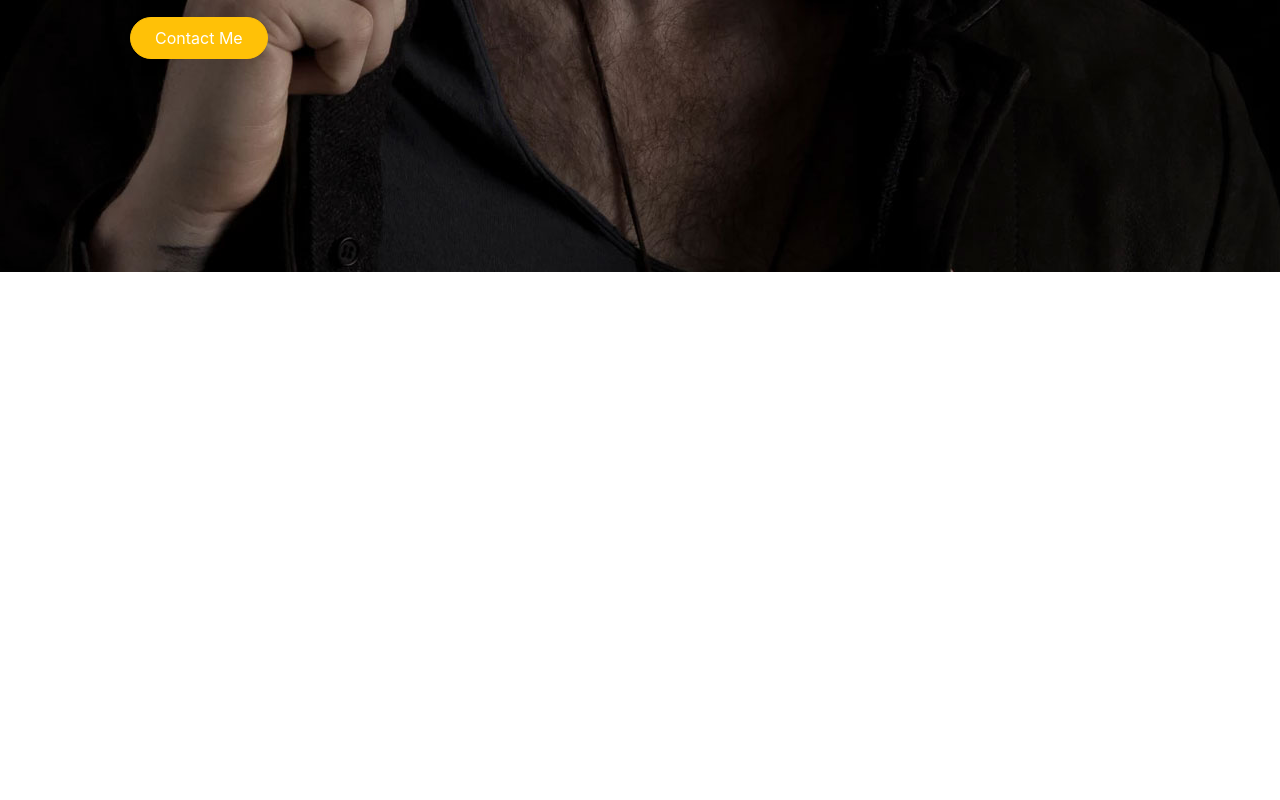
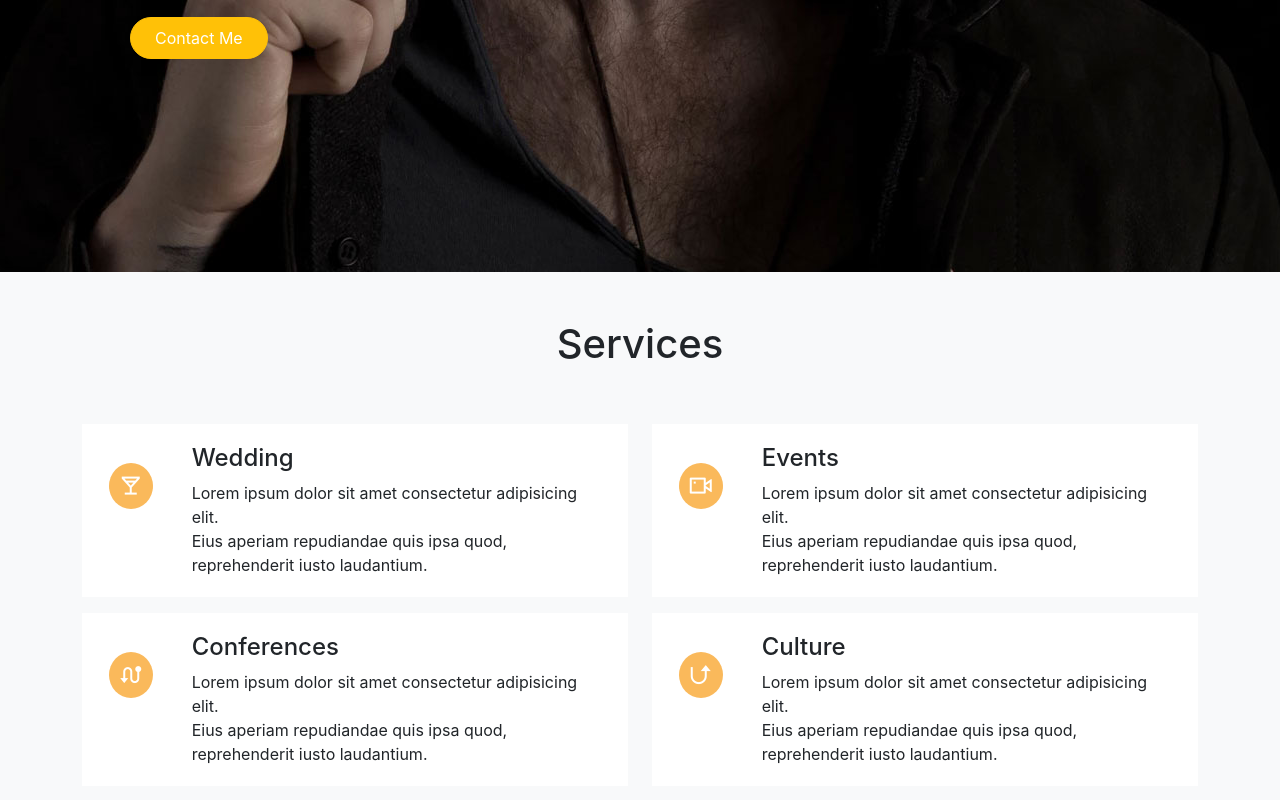
Before and after one commit to saadawan109/portfoliofirst, a React (Create React App) app: page / in a window 1280 px wide. Shown: the part 528-1328 px from the top of the page. Before the commit the page ends 864 px from the top, so only its background shows below. Built offline with nearby package versions, Linux system fonts and the light colour scheme.

Commit message:
Create Service Credo Section

```diff
--- a/public/index.html
+++ b/public/index.html
@@ -10,6 +10,10 @@
       content="Web site created using create-react-app"
     />
     <link rel="apple-touch-icon" href="%PUBLIC_URL%/logo192.png" />
+    <link
+      href="https://cdn.jsdelivr.net/npm/remixicon@4.2.0/fonts/remixicon.css"
+      rel="stylesheet"
+    />
     <!--
       manifest.json provides metadata used when your web app is installed on a
       user's mobile device or desktop. See https://developers.google.com/web/fundamentals/web-app-manifest/
@@ -25,7 +29,12 @@
       Learn how to configure a non-root public URL by running `npm run build`.
     -->
     <title>Saad Portfolio</title>
-    <link href="https://cdn.jsdelivr.net/npm/bootstrap@5.3.3/dist/css/bootstrap.min.css" rel="stylesheet" integrity="sha384-QWTKZyjpPEjISv5WaRU9OFeRpok6YctnYmDr5pNlyT2bRjXh0JMhjY6hW+ALEwIH" crossorigin="anonymous">
+    <link
+      href="https://cdn.jsdelivr.net/npm/bootstrap@5.3.3/dist/css/bootstrap.min.css"
+      rel="stylesheet"
+      integrity="sha384-QWTKZyjpPEjISv5WaRU9OFeRpok6YctnYmDr5pNlyT2bRjXh0JMhjY6hW+ALEwIH"
+      crossorigin="anonymous"
+    />
   </head>
   <body>
     <noscript>You need to enable JavaScript to run this app.</noscript>
--- a/src/App.css
+++ b/src/App.css
@@ -1,6 +1,8 @@
 #Header{
   height: 100vh;
   background-position: center;
+
+
 }
 
 .HeroText{
@@ -9,3 +11,11 @@
     align-items: flex-start;
     justify-content: center;
 }
+.cardIcon{
+  background: #fab95b;
+  padding: 5px;
+  border-radius: 50%;
+  font-size: 12px;
+  padding: 5px 10px;
+
+}
--- a/src/App.js
+++ b/src/App.js
@@ -1,10 +1,13 @@
+
+import './App.css';
 import Header from './Components/Header'
-import './App.css';
+import ServicesCredo from './Components/ServicesCredo'
 
 function App() {
   return (
     <>
       <Header />
+      <ServicesCredo />
 
     </>
   );
--- /dev/null
+++ b/src/Components/ServicesCredo.js
@@ -0,0 +1,59 @@
+function ServicesCredo() {
+  let serviceData = [
+    {
+      icon: <i class="ri-goblet-line ri-2x"></i>,
+      title: "Wedding",
+    },
+    {
+      icon: <i class="ri-vidicon-line ri-2x"></i>,
+      title: "Events",
+    },
+    {
+      icon: <i class="ri-route-fill ri-2x"></i>,
+      title: "Conferences",
+    },
+    {
+      icon: <i class="ri-arrow-turn-forward-fill ri-2x"></i>,
+      title: "Culture",
+    },
+  ];
+
+  return (
+    <>
+    <div className="bg-body-tertiary">
+      <div className="container">
+        <h1 className="d-flex justify-content-center pt-5 pb-5">Services</h1>
+
+        <div className="row">
+          {serviceData.map((item) => {
+            return (
+              <>
+                <div className="col-md-6">
+                  <div className="card mb-3 p-1 border-0 rounded-0">
+                    <div className="row g-0">
+                      <div className="col-md-2 d-flex align-items-center justify-content-center pb-5">
+                        <span className="cardIcon text-white">{item.icon}</span>
+                      </div>
+                      <div className="col-md-10">
+                        <div className="card-body">
+                          <h4 className="card-title">{item.title}</h4>
+                          <p className="card-text">
+                            Lorem ipsum dolor sit amet consectetur adipisicing elit.<br /> Eius aperiam repudiandae quis ipsa quod,<br /> reprehenderit iusto laudantium.
+                          </p>
+                        </div>
+                      </div>
+                    </div>
+                  </div>
+                </div>
+              </>
+            );
+          })}
+        </div>
+      </div>
+    </div>
+
+    </>
+  );
+}
+
+export default ServicesCredo;
```
Also changed, not shown: src/assets/images/saad.jpg (added).
